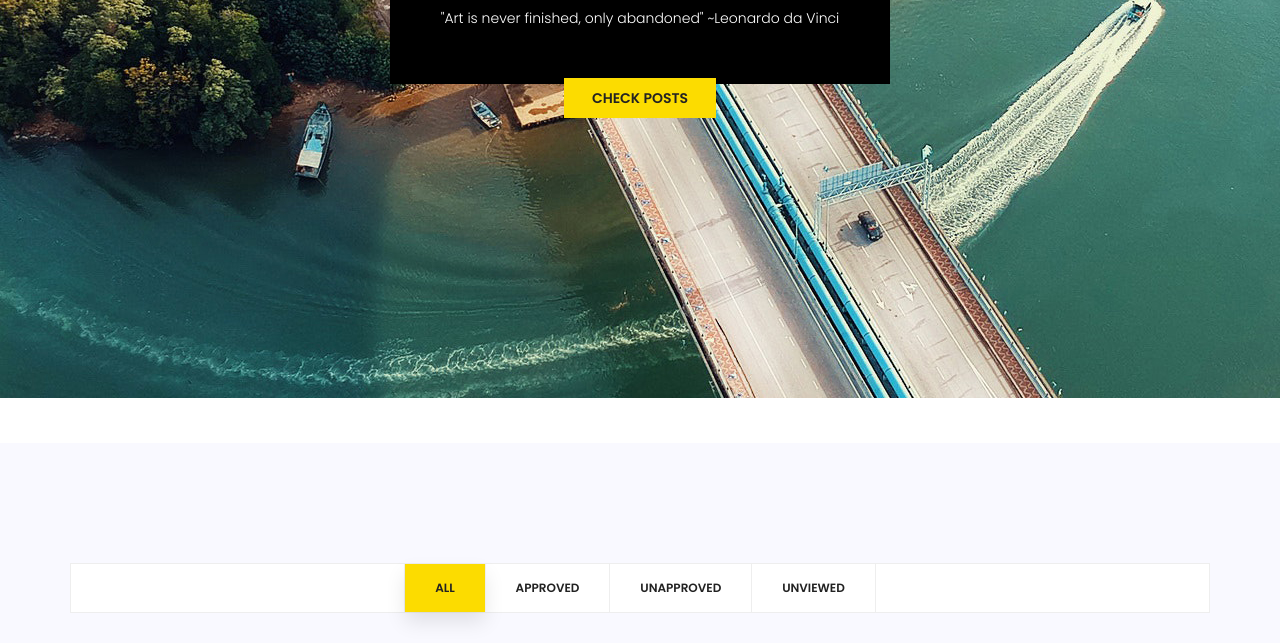
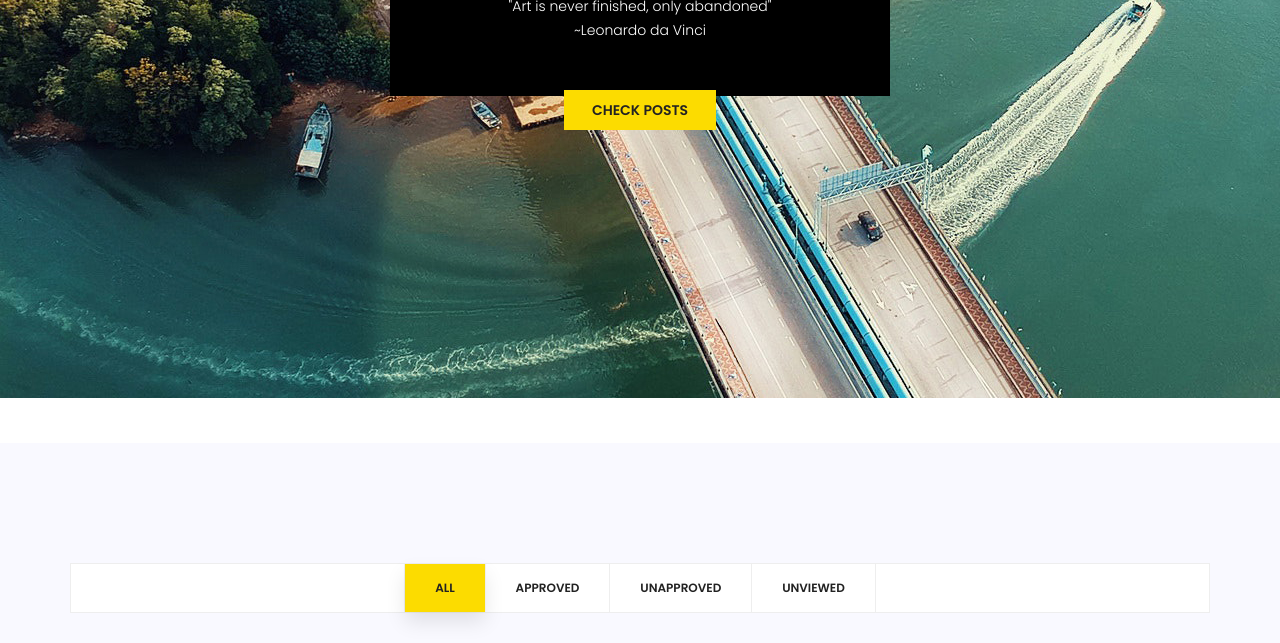
Before and after one commit to AbandonedWeb/Abandoned, a plain HTML site: page index.html in a window 1280 px wide. Shown: the part 457-1100 px from the top of the page. Drawn offline with Linux system fonts and the light colour scheme.

Commit message:
Update index.html

```diff
--- a/index.html
+++ b/index.html
@@ -59,7 +59,7 @@
 				<div class="container">
 					<div class="banner_content text-center">
 						<h2>Abandoned Website</h2>
-						<p>"Art is never finished, only abandoned" ~Leonardo da Vinci</p>
+						<p>"Art is never finished, only abandoned"<br> ~Leonardo da Vinci</p>
 						<a href="gallery.html" class="btn theme_btn">Check Posts</a>
 					</div>
 				</div>
```
